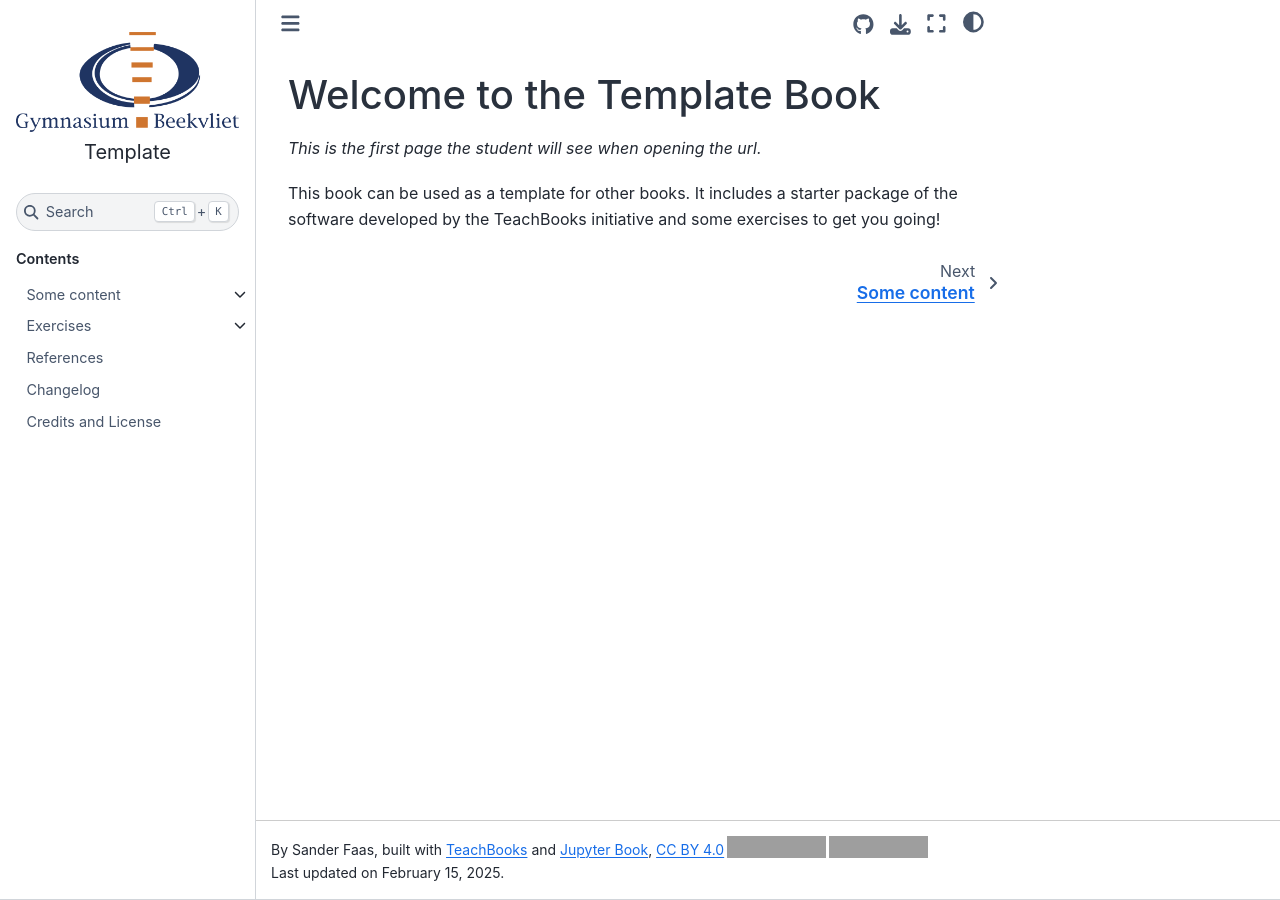
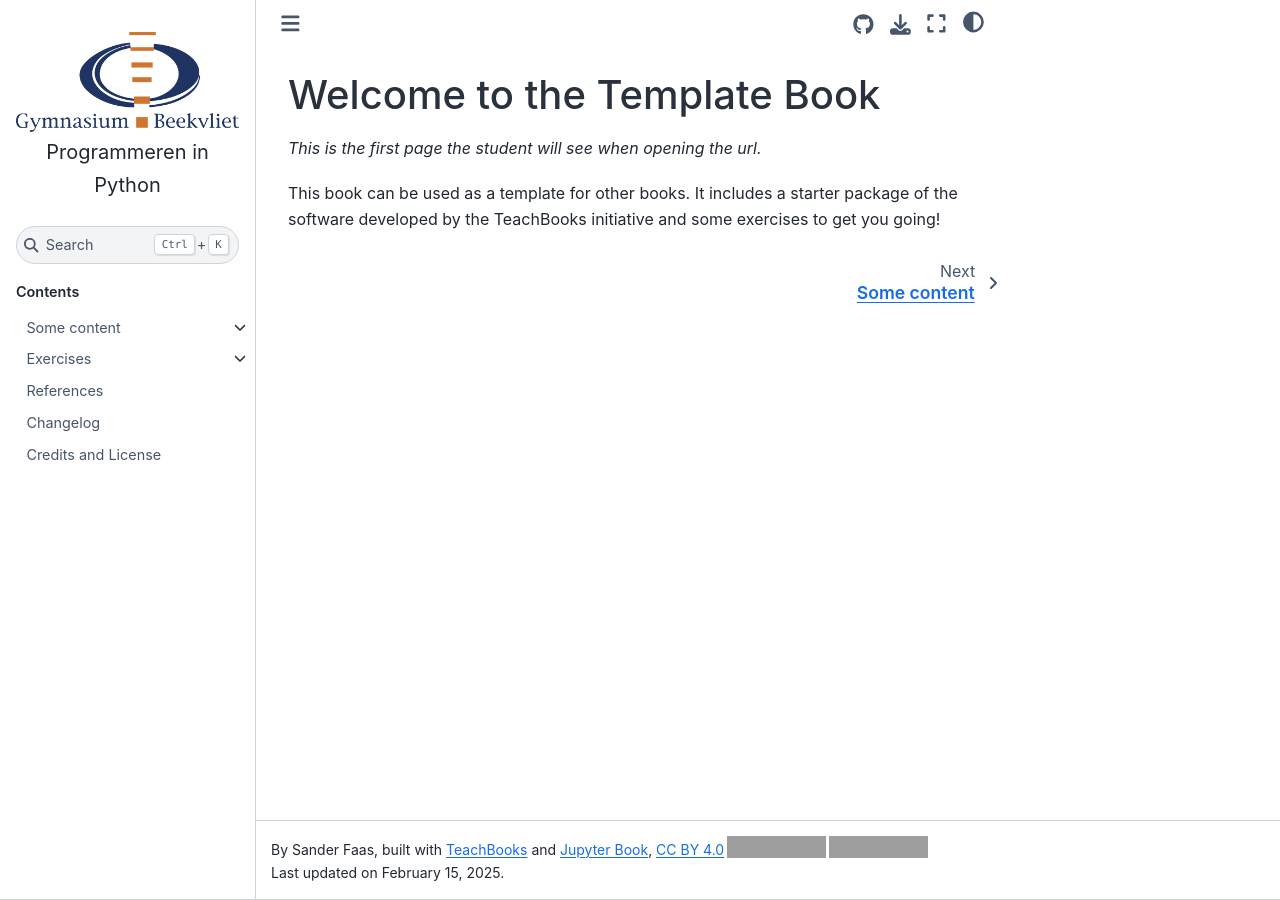
Before and after one commit to meneerfaas/teachbook_imz, a Jupyter Book: the page built from book/intro.md, in a window 1280 px wide. Built offline with Jupyter Book 1.0.4 settings and Sphinx 7.4.7 and the Sphinx Book theme 1.1.4, drawn with Linux system fonts in a browser that asks for light colours; comment, search, counter and statistics services are not loaded; grey boxes are pictures that could not be loaded.

Commit message:
Update _config.yml
Changed the logo text

```diff
--- a/book/_config.yml
+++ b/book/_config.yml
@@ -19,7 +19,7 @@ sphinx:
       exclude_patterns: ["**/_*.yml", "**/*.md", "**/*.ipynb"]
     html_theme_options:
       logo:
-        text: Template
+        text: Programmeren in Python
         image_light: beekvliet_logo_text.png # Put your logo for the light mode here (can be the same as image_dark)
         image_dark: beekvliet_logo_text_inverted.png # Put your logo for the dark mode here (can be the same as image_light)
       repository_url: "https://github.com/meneerfaas/teachbook_imz" #add your own repo URL here
```
